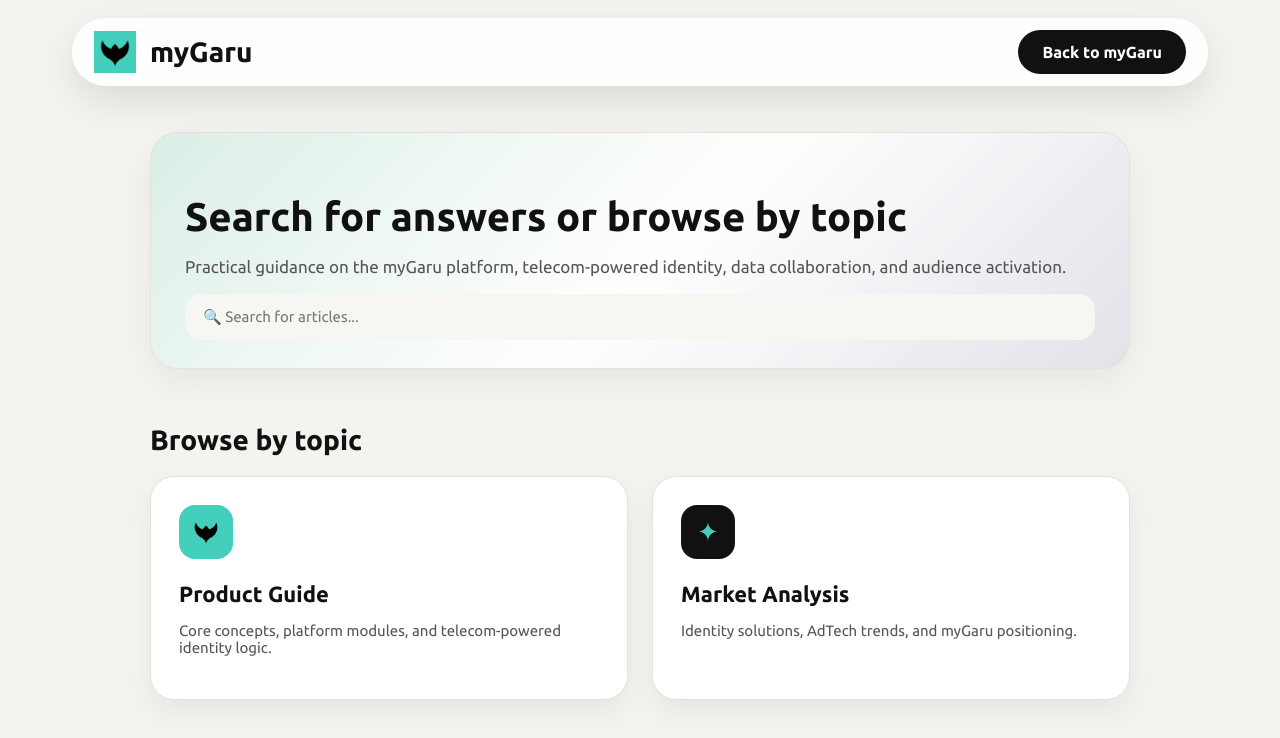
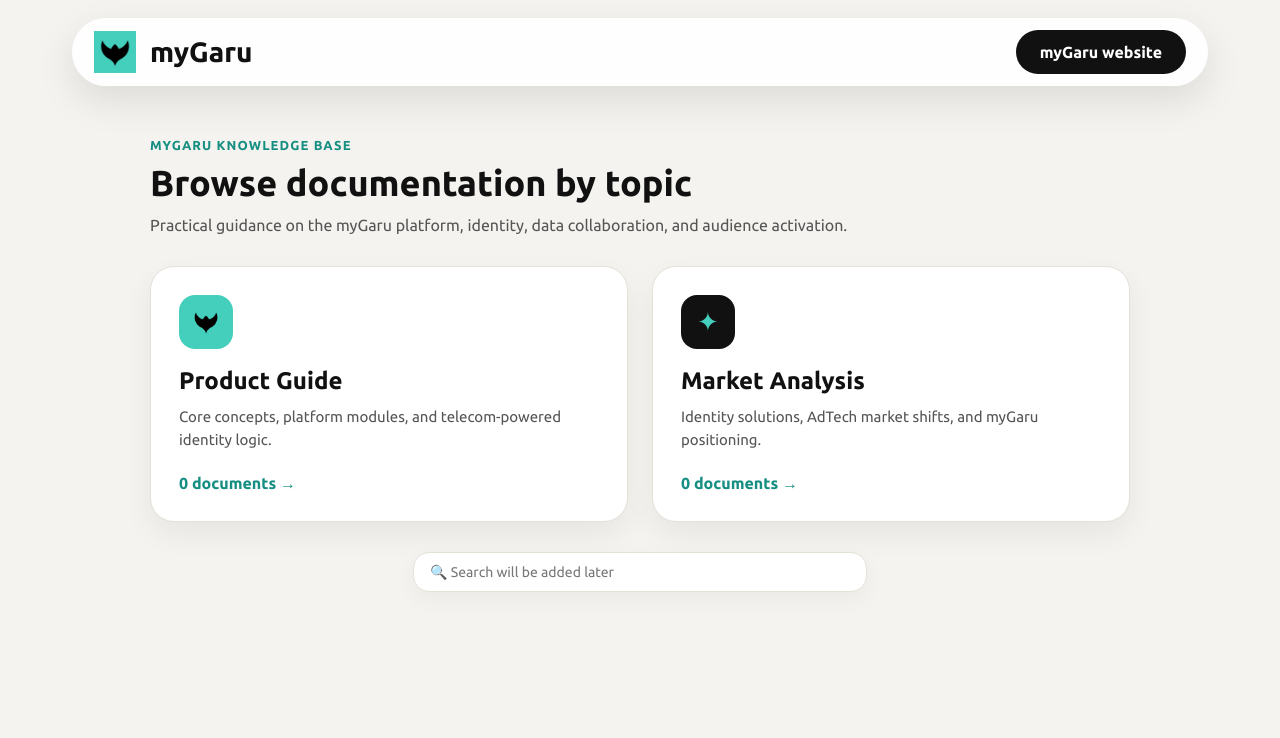
Before and after one commit to DariaTTT85/mygaru-help-center, a Next.js app: page / in a window 1280 px wide. Shown: the top 738 px of the page. Built offline with nearby package versions, Linux system fonts and the light colour scheme.

Commit message:
Update page.tsx
make homepage more compact

```diff
--- a/app/page.tsx
+++ b/app/page.tsx
@@ -1,4 +1,79 @@
-export default function HomePage() {
+type Article = {
+  title: string;
+  category: string;
+};
+
+const categoryMeta: Record<
+  string,
+  {
+    href: string;
+    description: string;
+    iconType: "logo" | "star";
+  }
+> = {
+  "Product Guide": {
+    href: "/product-guide",
+    description: "Core concepts, platform modules, and telecom-powered identity logic.",
+    iconType: "logo",
+  },
+  "Market Analysis": {
+    href: "/market-analysis",
+    description: "Identity solutions, AdTech market shifts, and myGaru positioning.",
+    iconType: "star",
+  },
+};
+
+async function getArticles(): Promise<Article[]> {
+  const token = process.env.NOTION_TOKEN;
+  const databaseId = process.env.NOTION_DATABASE_ID;
+
+  if (!token || !databaseId) return [];
+
+  const response = await fetch(
+    `https://api.notion.com/v1/databases/${databaseId}/query`,
+    {
+      method: "POST",
+      headers: {
+        Authorization: `Bearer ${token}`,
+        "Content-Type": "application/json",
+        "Notion-Version": "2022-06-28",
+      },
+      body: JSON.stringify({
+        filter: {
+          property: "Status",
+          select: {
+            equals: "Ready",
+          },
+        },
+      }),
+      cache: "no-store",
+    }
+  );
+
+  const data = await response.json();
+
+  if (!response.ok) return [];
+
+  return data.results.map((item: any) => ({
+    title: item.properties?.Title?.title?.[0]?.plain_text || "Untitled",
+    category: item.properties?.Category?.select?.name || "Uncategorised",
+  }));
+}
+
+export default async function HomePage() {
+  const articles = await getArticles();
+
+  const groupedArticles = articles.reduce<Record<string, Article[]>>(
+    (acc, article) => {
+      if (!acc[article.category]) acc[article.category] = [];
+      acc[article.category].push(article);
+      return acc;
+    },
+    {}
+  );
+
+  const categories = Object.keys(categoryMeta);
+
   return (
     <main
       style={{
@@ -8,7 +83,6 @@
         color: "#111",
       }}
     >
-      {/* HEADER */}
       <header style={{ padding: "18px 72px", display: "flex", justifyContent: "center" }}>
         <div
           style={{
@@ -23,7 +97,16 @@
             boxShadow: "0 14px 38px rgba(0,0,0,0.10)",
           }}
         >
-          <a href="/" style={{ display: "flex", alignItems: "center", gap: 14, textDecoration: "none", color: "#111" }}>
+          <a
+            href="/"
+            style={{
+              display: "flex",
+              alignItems: "center",
+              gap: 14,
+              textDecoration: "none",
+              color: "#111",
+            }}
+          >
             <img src="/mygaru-icon.png" alt="myGaru" style={{ width: 42, height: 42 }} />
             <strong style={{ fontSize: 28 }}>myGaru</strong>
           </a>
@@ -41,49 +124,35 @@
               fontWeight: 700,
             }}
           >
-            Back to myGaru
+            myGaru website
           </a>
         </div>
       </header>
 
-      {/* HERO (уменьшенный) */}
-      <section style={{ maxWidth: 980, margin: "0 auto", padding: "28px 24px 20px" }}>
-        <div
+      <section style={{ maxWidth: 980, margin: "0 auto", padding: "34px 24px 80px" }}>
+        <div style={{ marginBottom: 28 }}>
+          <p
             style={{
-            borderRadius: 28,
-            padding: "28px 34px",
-            background:
-              "linear-gradient(135deg, rgba(68,207,189,0.14), rgba(255,255,255,0.96) 52%, rgba(92,70,180,0.10))",
-            border: "1px solid #e4e1d8",
-            boxShadow: "0 12px 34px rgba(0,0,0,0.06)",
+              color: "#168f82",
+              fontWeight: 700,
+              letterSpacing: 1.1,
+              textTransform: "uppercase",
+              fontSize: 13,
+              margin: "0 0 10px",
             }}
           >
-          <h1 style={{ fontSize: 40, marginBottom: 12 }}>
-            Search for answers or browse by topic
+            myGaru Knowledge Base
+          </p>
+
+          <h1 style={{ fontSize: 36, lineHeight: 1.15, margin: "0 0 10px" }}>
+            Browse documentation by topic
           </h1>
 
-          <p style={{ color: "#555", fontSize: 17, marginBottom: 18 }}>
-            Practical guidance on the myGaru platform, telecom-powered identity,
-            data collaboration, and audience activation.
+          <p style={{ color: "#555", fontSize: 16, lineHeight: 1.55, margin: 0, maxWidth: 720 }}>
+            Practical guidance on the myGaru platform, identity, data collaboration,
+            and audience activation.
           </p>
-
-          <div
-            style={{
-              background: "#f7f6f2",
-              borderRadius: 16,
-              padding: "14px 18px",
-              color: "#777",
-              fontSize: 15,
-            }}
-          >
-            🔍 Search for articles...
         </div>
-        </div>
-      </section>
-
-      {/* CARDS */}
-      <section style={{ maxWidth: 980, margin: "0 auto", padding: "12px 24px 80px" }}>
-        <h2 style={{ fontSize: 28, marginBottom: 20 }}>Browse by topic</h2>
 
         <div
           style={{
@@ -92,9 +161,14 @@
             gap: 24,
           }}
         >
-          {/* PRODUCT GUIDE */}
+          {categories.map((category) => {
+            const meta = categoryMeta[category];
+            const count = groupedArticles[category]?.length || 0;
+
+            return (
               <a
-            href="/product-guide"
+                key={category}
+                href={meta.href}
                 style={{
                   textDecoration: "none",
                   color: "#111",
@@ -111,58 +185,48 @@
                     width: 54,
                     height: 54,
                     borderRadius: 16,
-                background: "#44cfbd",
+                    background: meta.iconType === "logo" ? "#44cfbd" : "#111",
                     display: "flex",
                     alignItems: "center",
                     justifyContent: "center",
                     marginBottom: 18,
                   }}
                 >
-              <img src="/mygaru-icon.png" alt="" style={{ width: 34 }} />
+                  {meta.iconType === "logo" ? (
+                    <img src="/mygaru-icon.png" alt="" style={{ width: 34, height: 34 }} />
+                  ) : (
+                    <span style={{ color: "#44cfbd", fontSize: 26 }}>✦</span>
+                  )}
                 </div>
 
-            <h3 style={{ fontSize: 22, marginBottom: 10 }}>Product Guide</h3>
+                <h2 style={{ fontSize: 24, margin: "0 0 10px" }}>{category}</h2>
 
-            <p style={{ color: "#555", fontSize: 15 }}>
-              Core concepts, platform modules, and telecom-powered identity logic.
+                <p style={{ color: "#555", fontSize: 15, lineHeight: 1.55, margin: "0 0 22px" }}>
+                  {meta.description}
+                </p>
+
+                <p style={{ color: "#168f82", fontWeight: 700, fontSize: 16, margin: 0 }}>
+                  {count} {count === 1 ? "document" : "documents"} →
                 </p>
               </a>
+            );
+          })}
+        </div>
 
-          {/* MARKET ANALYSIS */}
-          <a
-            href="/market-analysis"
+        <div
           style={{
-              textDecoration: "none",
-              color: "#111",
+            maxWidth: 420,
+            margin: "30px auto 0",
             background: "white",
             border: "1px solid #e4e1d8",
-              borderRadius: 24,
-              padding: 28,
-              boxShadow: "0 12px 30px rgba(0,0,0,0.06)",
-              display: "block",
+            borderRadius: 16,
+            padding: "11px 16px",
+            color: "#777",
+            fontSize: 14,
+            boxShadow: "0 8px 22px rgba(0,0,0,0.04)",
           }}
         >
-            <div
-              style={{
-                width: 54,
-                height: 54,
-                borderRadius: 16,
-                background: "#111",
-                display: "flex",
-                alignItems: "center",
-                justifyContent: "center",
-                marginBottom: 18,
-              }}
-            >
-              <span style={{ color: "#44cfbd", fontSize: 26 }}>✦</span>
-            </div>
-
-            <h3 style={{ fontSize: 22, marginBottom: 10 }}>Market Analysis</h3>
-
-            <p style={{ color: "#555", fontSize: 15 }}>
-              Identity solutions, AdTech trends, and myGaru positioning.
-            </p>
-          </a>
+          🔍 Search will be added later
         </div>
       </section>
     </main>
```
Lines whose indentation alone changed are shown as unchanged.
